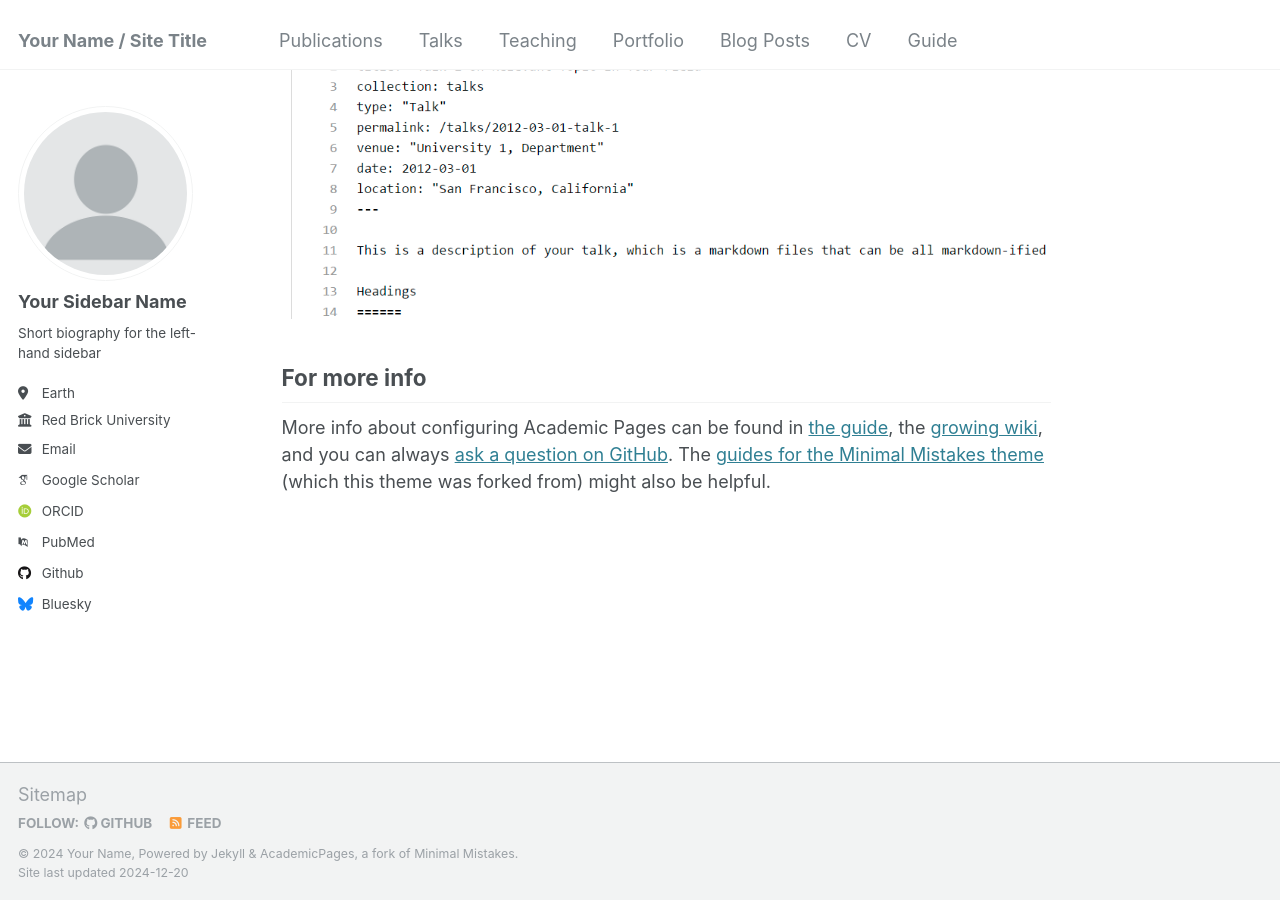
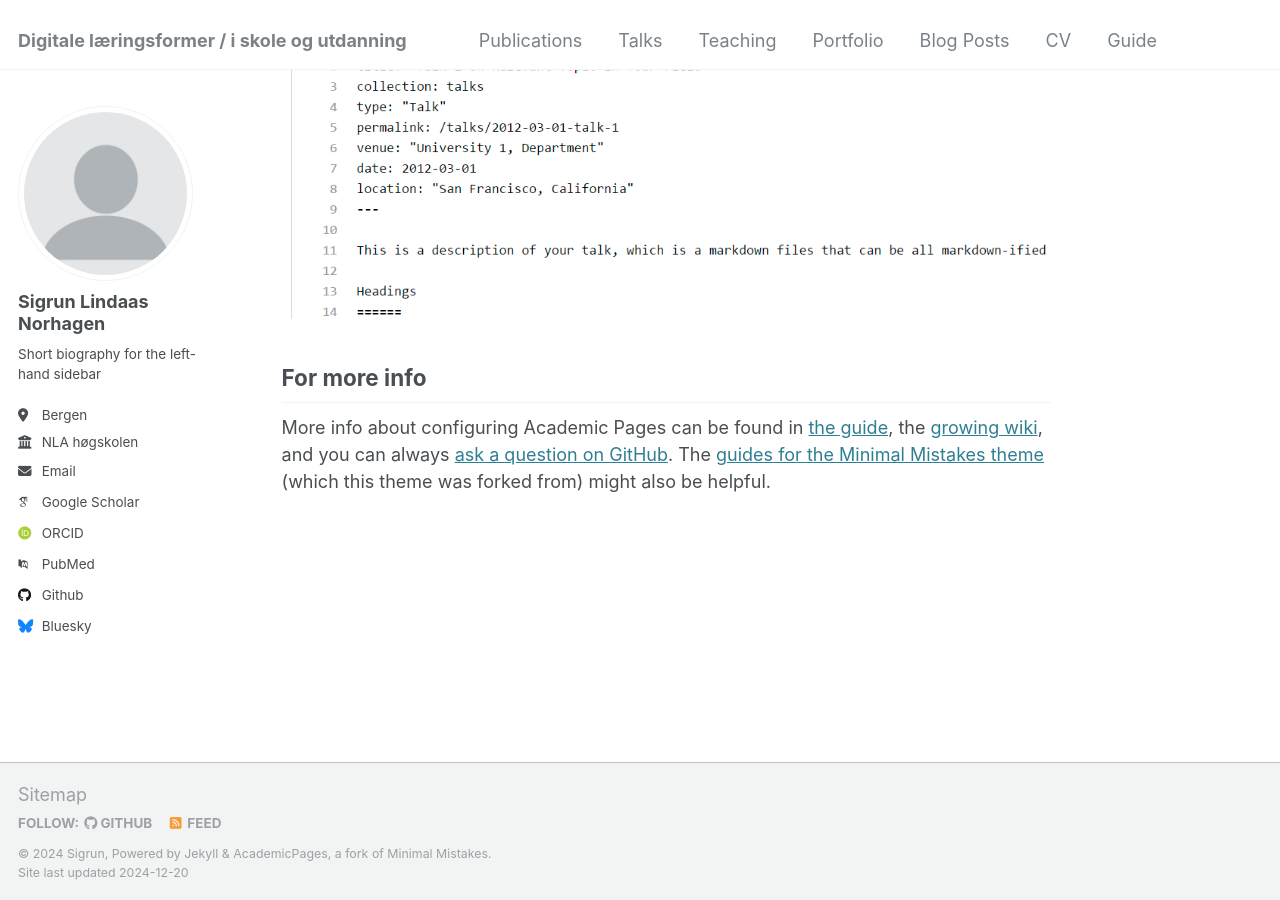
Before and after one commit to sigrun/snorhagen, a Jekyll site: the page built from _pages/about.md, in a window 1280 px wide and 900 px high, scrolled down 2643 px. Built offline with Jekyll 4.4.1, drawn with Linux system fonts in a browser that asks for light colours; some web fonts are replaced.

Commit message:
Update _config.yml

```diff
--- a/_config.yml
+++ b/_config.yml
@@ -8,13 +8,14 @@
 
 # Basic Site Settings
 locale                   : "en-US"
-title                    : "Your Name / Site Title"
+title                    : "Digitale læringsformer / i skole og utdanning"
 title_separator          : "-"
-name                     : &name "Your Name"
+name                     : &name "Sigrun"
 description              : &description "personal description"
-url                      : https://academicpages.github.io # the base hostname & protocol for your site e.g. "https://[your GitHub username].github.io"
+url                      : https://sigrun.github.io
 baseurl                  : "" # the subpath of your site, e.g. "/blog"
-repository               : "academicpages/academicpages.github.io"
+repository               : "sigrun/snorhagen"
+
 
 # Site Author - The following control what appear as part of the author content on the side bar.
 #               If a field is blank the icon and link will not appear, otherwise it will be shown.
@@ -22,13 +23,13 @@ repository               : "academicpages/academicpages.github.io"
 author:
   # Biographic information
   avatar           : "profile.png"
-  name             : "Your Sidebar Name"
+  name             : "Sigrun Lindaas Norhagen"
   pronouns         : # example: "she/her"
   bio              : "Short biography for the left-hand sidebar"
-  location         : "Earth"
-  employer         : "Red Brick University"
+  location         : "Bergen"
+  employer         : "NLA høgskolen"
   uri              : # URL
-  email            : "none@example.org"
+  email            : "sigrun@nla.no"
 
   # Academic websites
   arxiv            : # URL - Update with the correct link to your profile
```
